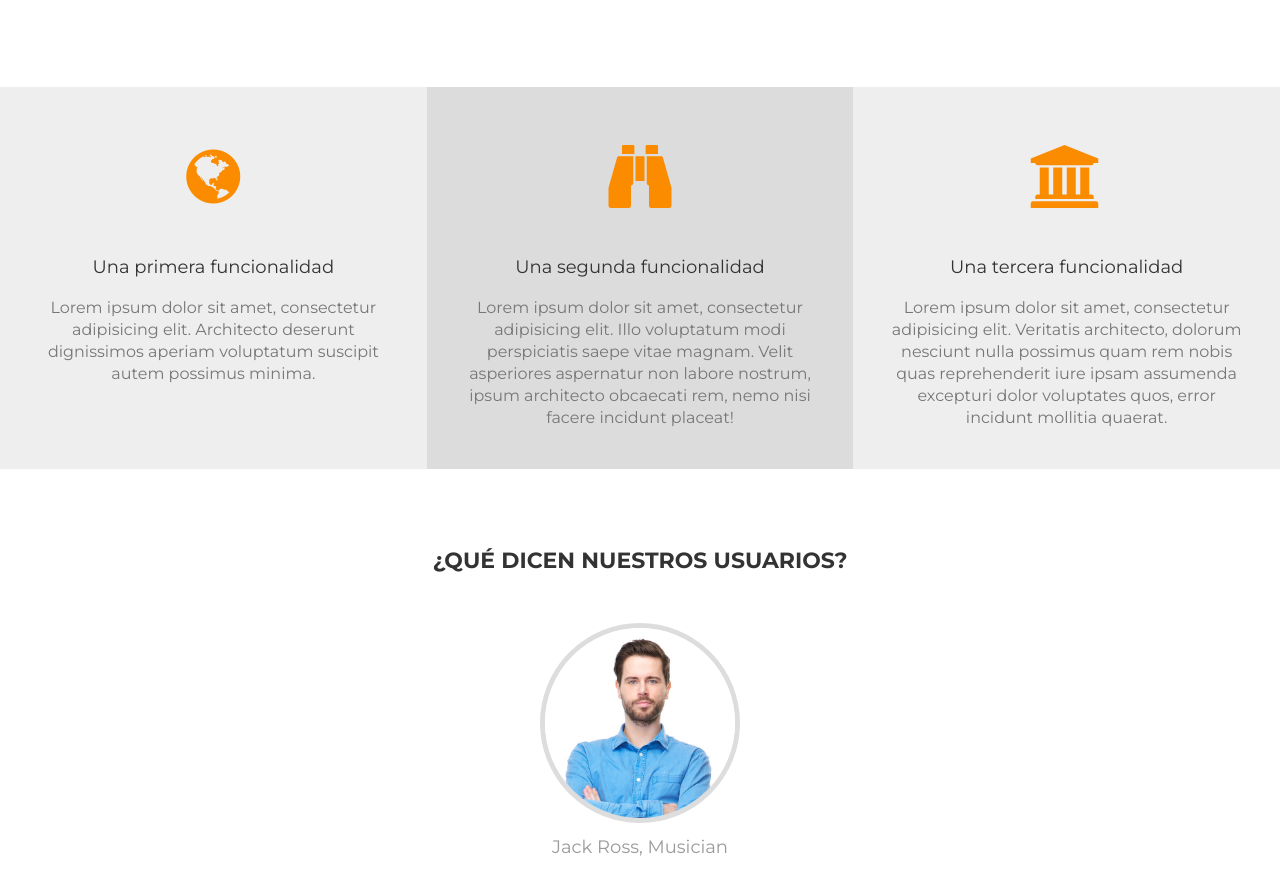
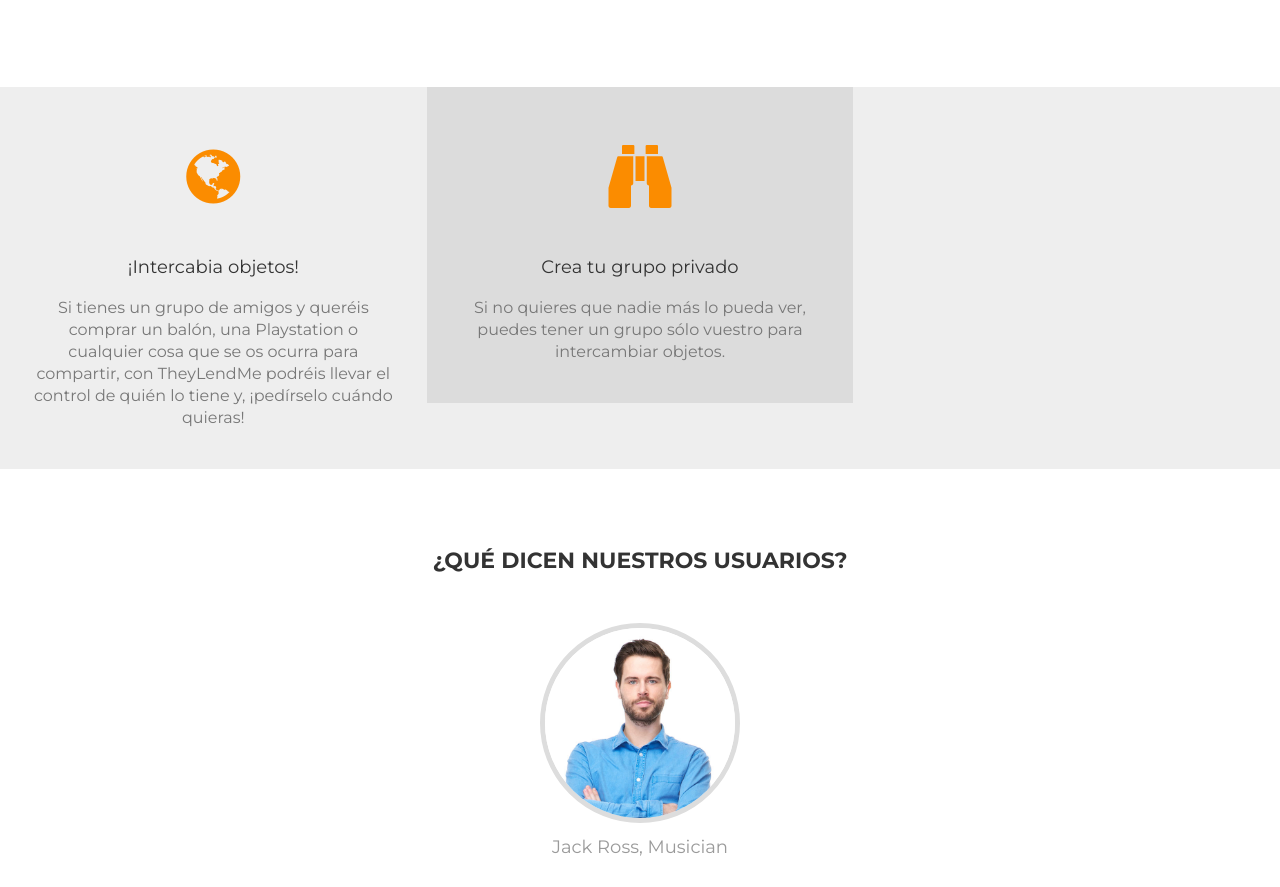
Before and after one commit to TheyLendMe/TheyLendMe.github.io, a plain HTML site: page index.html in a window 1280 px wide. Shown: the part 1615-2502 px from the top of the page. Drawn offline with Linux system fonts and the light colour scheme.

Commit message:
Update index.html

```diff
--- a/index.html
+++ b/index.html
@@ -144,8 +144,8 @@
                             <i class="fa fa-globe"></i>
                         </div>
                         <div class="text">
-                            <h4>Una primera funcionalidad</h4>
-                            <p>Lorem ipsum dolor sit amet, consectetur adipisicing elit. Architecto deserunt dignissimos aperiam voluptatum suscipit autem possimus minima.</p>
+                            <h4>¡Intercabia objetos!</h4>
+                            <p>Si tienes un grupo de amigos y queréis comprar un balón, una Playstation o cualquier cosa que se os ocurra para compartir, con TheyLendMe podréis llevar el control de quién lo tiene y, ¡pedírselo cuándo quieras!</p>
                         </div>
                     </div>
                 </div>
@@ -154,19 +154,10 @@
                         <div class="icon">
                             <i class="fa fa-binoculars"></i>
                         </div>
-                        <h4>Una segunda funcionalidad</h4>
-                        <p>Lorem ipsum dolor sit amet, consectetur adipisicing elit. Illo voluptatum modi perspiciatis saepe vitae magnam. Velit asperiores aspernatur non labore nostrum, ipsum architecto obcaecati rem, nemo nisi facere incidunt placeat!</p>
+                        <h4>Crea tu grupo privado</h4>
+                        <p>Si no quieres que nadie más lo pueda ver, puedes tener un grupo sólo vuestro para intercambiar objetos.</p>
                     </div>
-                </div>
-                <div class="col-md-4 grayblock2">
-                    <div class="card card-orange">
-                        <div class="icon">
-                            <i class="fa fa-university"></i>
-                        </div>
-                        <h4>Una tercera funcionalidad</h4>
-                        <p>Lorem ipsum dolor sit amet, consectetur adipisicing elit. Veritatis architecto, dolorum nesciunt nulla possimus quam rem nobis quas reprehenderit iure ipsam assumenda excepturi dolor voluptates quos, error incidunt mollitia quaerat.</p>
-                    </div>
-                </div>
+		 </div>
             </div>
         </div>
     </div>
```
